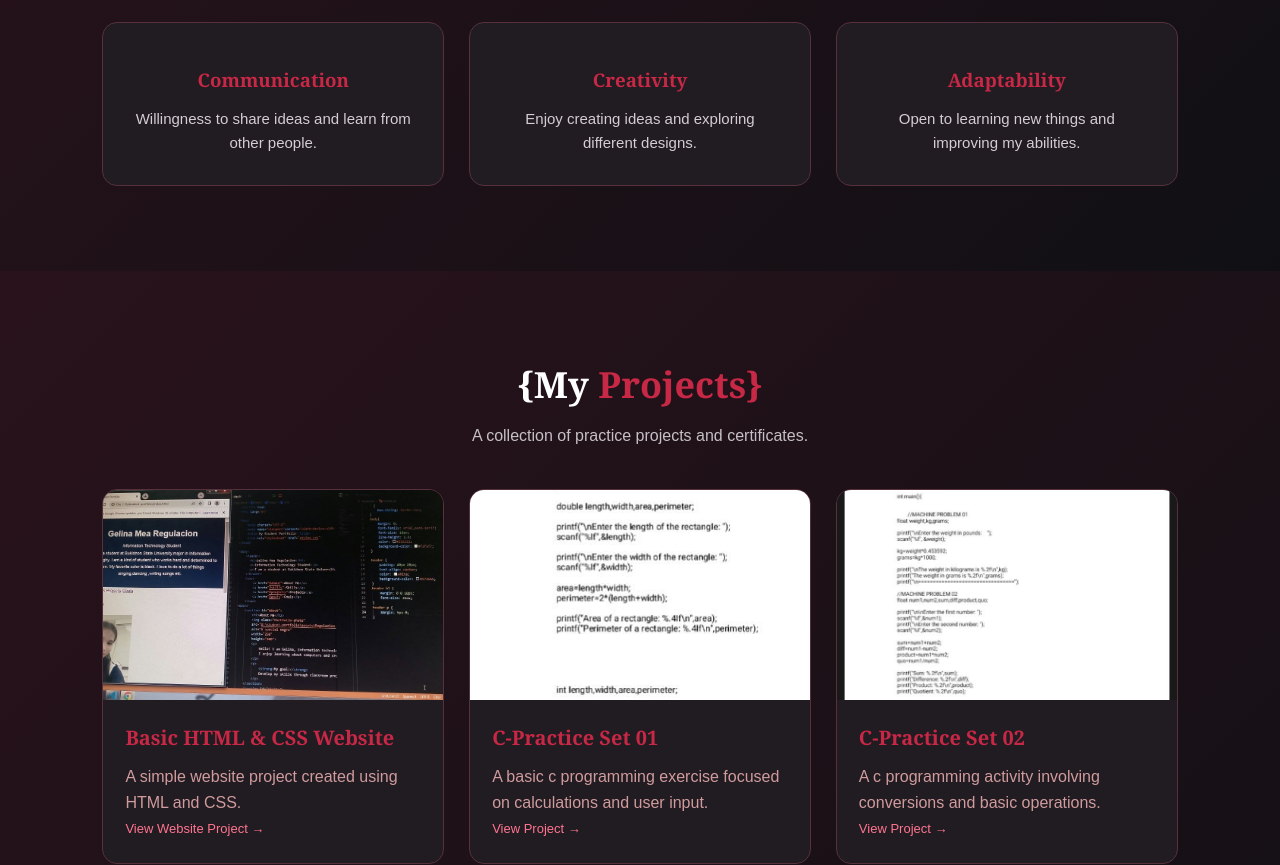
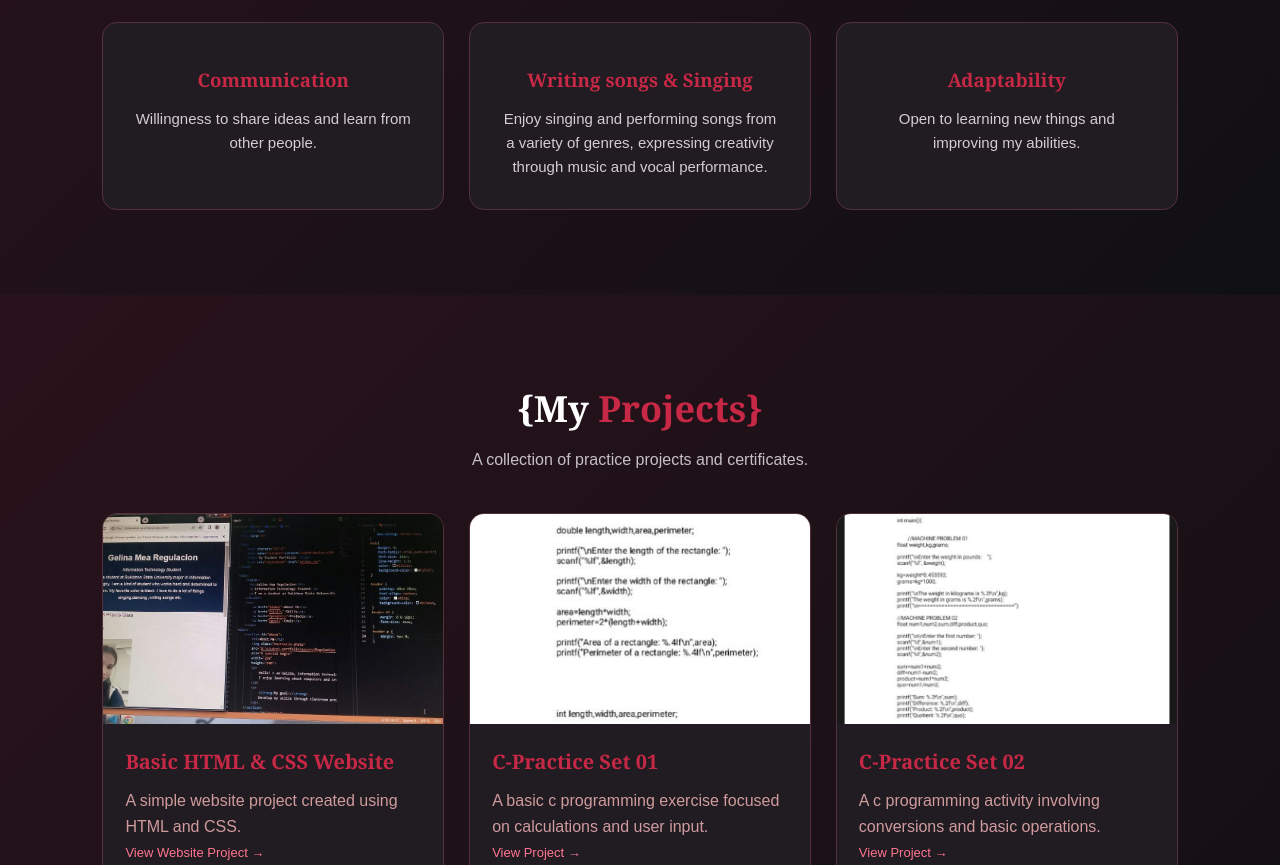
Before and after one commit to maejemelo-lang/regulacion_gelinamea, a plain HTML site: page index.html in a window 1280 px wide. Shown: the part 2012-2877 px from the top of the page. Drawn offline with Linux system fonts and the light colour scheme.

Commit message:
Update index.html

```diff
--- a/index.html
+++ b/index.html
@@ -137,10 +137,9 @@
 
                 <div class="skill-card">
 
-                    <h3>Creativity</h3>
+                    <h3>Writing songs & Singing</h3>
                     <p>
-                        Enjoy creating ideas and exploring
-                        different designs.
+                        Enjoy singing and performing songs from a variety of genres, expressing creativity through music and vocal performance.
                     </p>
                 </div>
                 <div class="skill-card">
```
